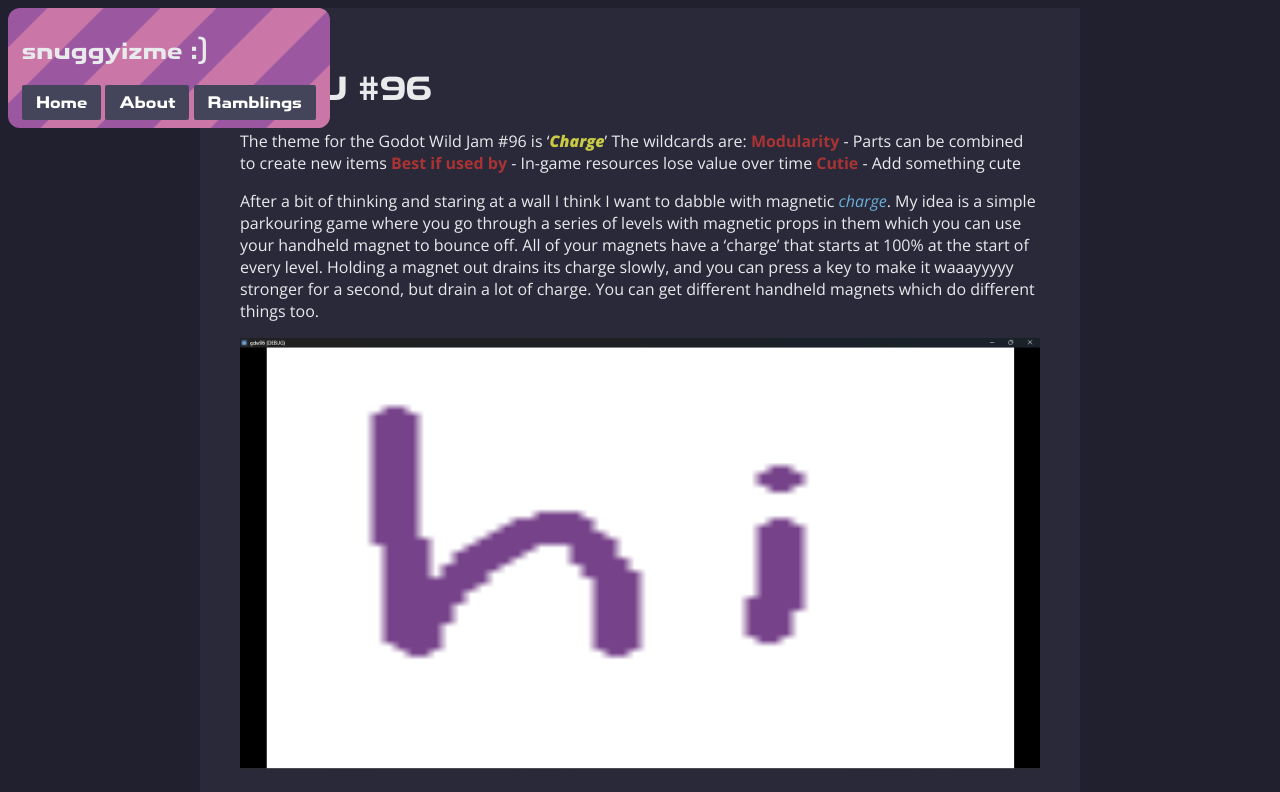
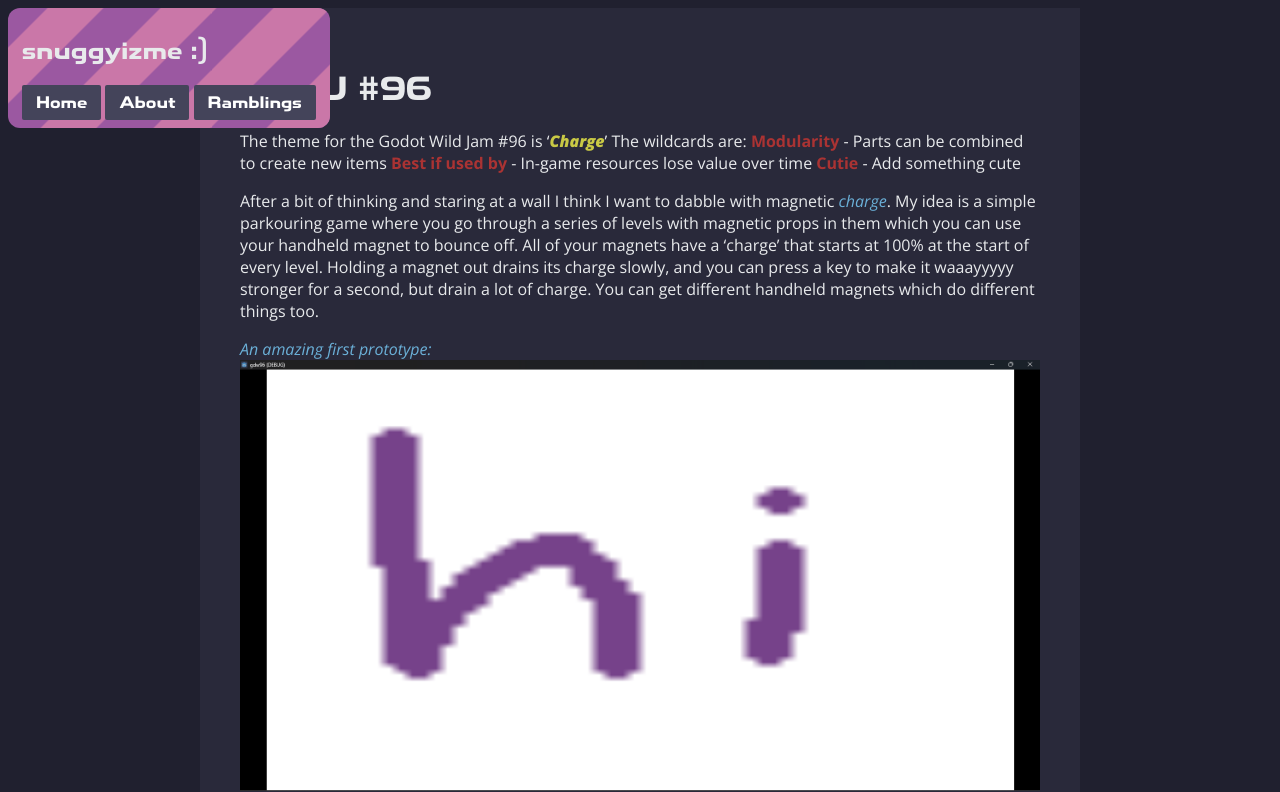
Before and after one commit to snuggyizme/snuggyizme.github.io, a Jekyll site: the page built from ramblings/2.md, in a window 1280 px wide. Shown: the top 792 px of the page. Built offline with Jekyll 4.4.1, drawn with Linux system fonts in a browser that asks for light colours; some web fonts are replaced; some of the changed text lies outside the part shown; grey boxes are pictures that could not be loaded.

```diff
--- a/ramblings/2.md
+++ b/ramblings/2.md
@@ -17,4 +17,8 @@ My idea is a simple parkouring game where you go through a series of levels with
 All of your magnets have a 'charge' that starts at 100% at the start of every level. Holding a magnet out drains its charge slowly, and you can press a key to make it waaayyyyy stronger for a second, but drain a lot of charge.
 You can get different handheld magnets which do different things too.
 
+*An amazing first prototype:*
 ![IMG - Does anyone read these...](/assets/imgs/1.png)
+
+*Followed by a second:*
+![GIF - You're either blind (sad) or have a laughable internet connection](/assets/gifs/4.gif)
```
Also changed, not shown: 1 other file.
